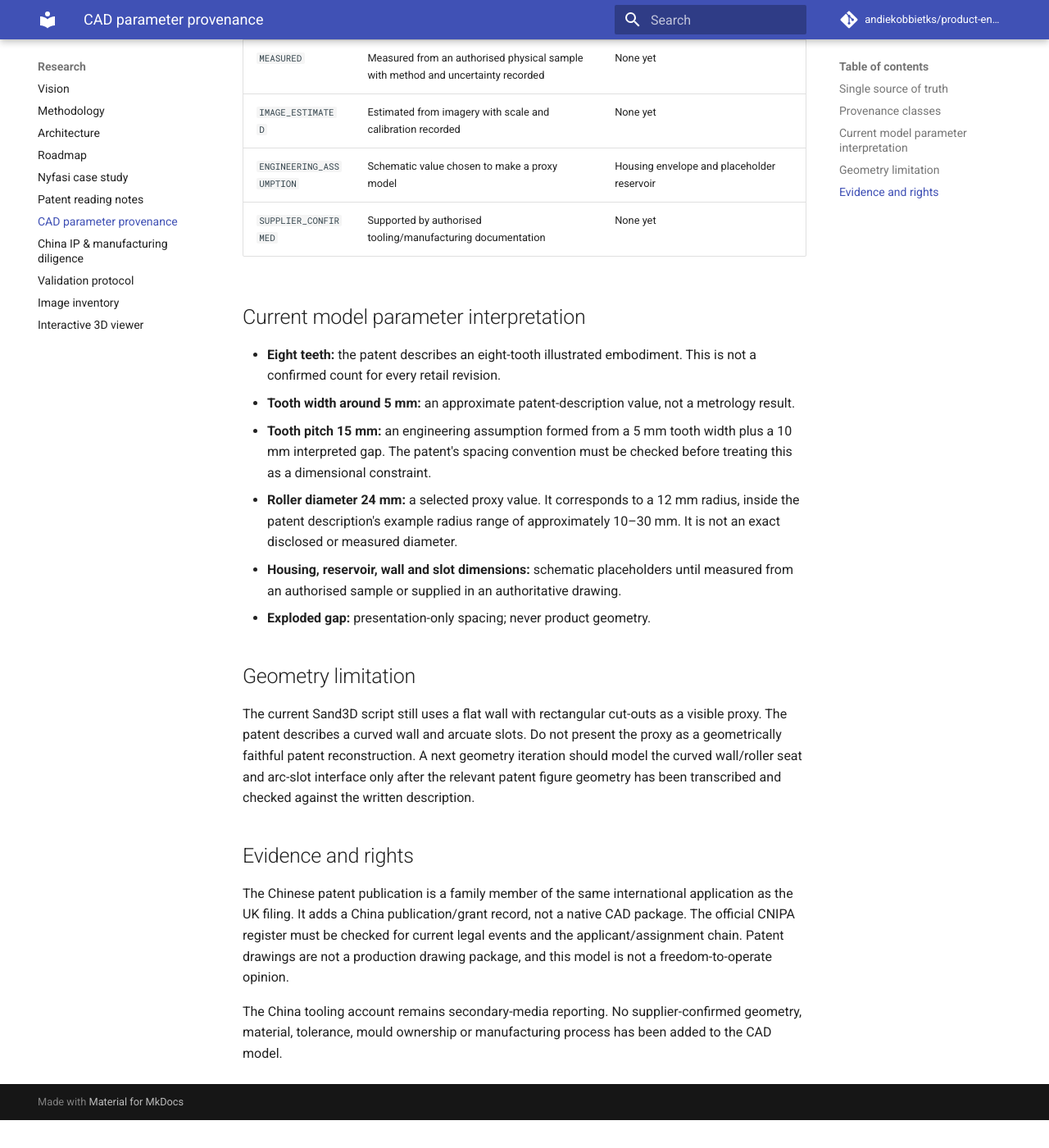
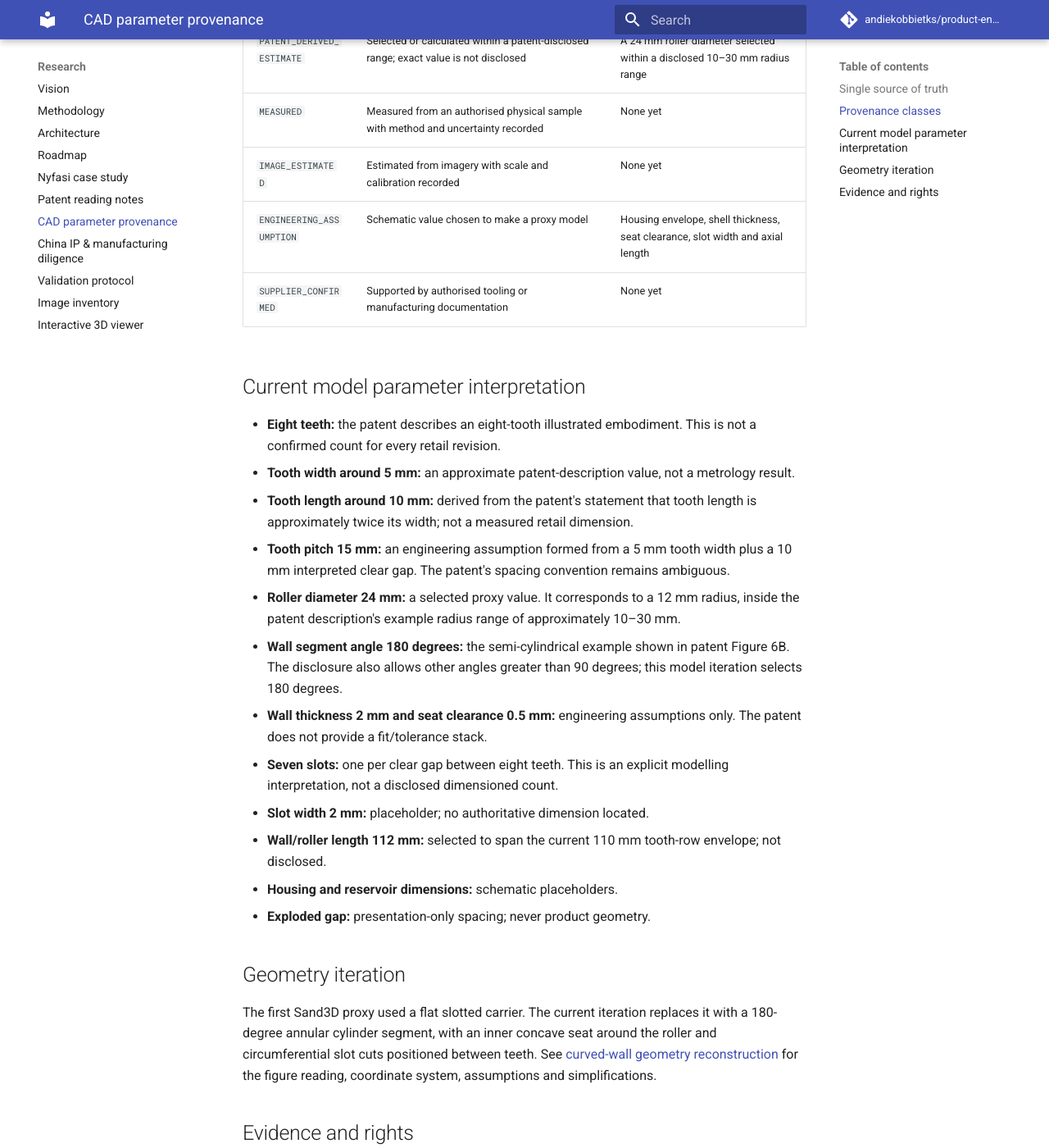
Before and after one commit to andiekobbietks/product-engineering-lab, an MkDocs documentation site: the page built from docs/experiments/cad-parameter-provenance.md, in a window 1280 px wide and 1400 px high, scrolled down 919 px. Shown: the whole window at 82% size. Built offline with MkDocs 1.6.1 and Material for MkDocs 9.7.7, drawn with Linux system fonts in a browser that asks for light colours; comment, search, counter and statistics services are not loaded; before the commit the page ends 2285 px from its top, so only the background shows below that; some of the changed text lies outside the part shown.

Commit message:
Update CAD provenance for curved-wall model

````diff
--- a/docs/experiments/cad-parameter-provenance.md
+++ b/docs/experiments/cad-parameter-provenance.md
@@ -6,37 +6,44 @@
 
 The Sand3D script loads numeric parameters from [cad-parameters.json](https://github.com/andiekobbietks/product-engineering-lab/blob/main/experiments/001-nyfasi-reconstruction/models/cad-parameters.json). Do not independently edit a second hard-coded parameter dictionary. Each parameter stores value, unit, provenance, evidence IDs, confidence and an explanatory note.
 
-Run the provenance check from the experiment directory:
+Run both checks from the experiment directory:
 
 ```bash
 python scripts/validate_provenance.py
+python scripts/validate_geometry.py
 ```
 
-This check does not require Sand3D. It checks source-ID integrity, required provenance labels and that the reconstruction script consumes the parameter ledger. It does not validate geometry, patent interpretation or engineering performance.
+The provenance check validates source-ID integrity and required labels. The geometry check validates internal relationships such as radii ordering, wall span, tooth-row envelope and slot placement. Neither check validates patent interpretation, geometry against a physical sample or engineering performance.
 
 ## Provenance classes
 
 | Class | Meaning | Example |
 |---|---|---|
-| `PATENT_DISCLOSED` | Explicitly described in a patent embodiment; not automatically a retail measurement | Eight teeth in the illustrated embodiment |
+| `PATENT_DISCLOSED` | Explicitly disclosed in patent text or an illustrated embodiment; not automatically a retail measurement | Eight teeth; Figure 6B semi-cylindrical wall |
 | `PATENT_DERIVED_ESTIMATE` | Selected or calculated within a patent-disclosed range; exact value is not disclosed | A 24 mm roller diameter selected within a disclosed 10–30 mm radius range |
 | `MEASURED` | Measured from an authorised physical sample with method and uncertainty recorded | None yet |
 | `IMAGE_ESTIMATED` | Estimated from imagery with scale and calibration recorded | None yet |
-| `ENGINEERING_ASSUMPTION` | Schematic value chosen to make a proxy model | Housing envelope and placeholder reservoir |
-| `SUPPLIER_CONFIRMED` | Supported by authorised tooling/manufacturing documentation | None yet |
+| `ENGINEERING_ASSUMPTION` | Schematic value chosen to make a proxy model | Housing envelope, shell thickness, seat clearance, slot width and axial length |
+| `SUPPLIER_CONFIRMED` | Supported by authorised tooling or manufacturing documentation | None yet |
 
 ## Current model parameter interpretation
 
 - **Eight teeth:** the patent describes an eight-tooth illustrated embodiment. This is not a confirmed count for every retail revision.
 - **Tooth width around 5 mm:** an approximate patent-description value, not a metrology result.
-- **Tooth pitch 15 mm:** an engineering assumption formed from a 5 mm tooth width plus a 10 mm interpreted gap. The patent's spacing convention must be checked before treating this as a dimensional constraint.
-- **Roller diameter 24 mm:** a selected proxy value. It corresponds to a 12 mm radius, inside the patent description's example radius range of approximately 10–30 mm. It is not an exact disclosed or measured diameter.
-- **Housing, reservoir, wall and slot dimensions:** schematic placeholders until measured from an authorised sample or supplied in an authoritative drawing.
+- **Tooth length around 10 mm:** derived from the patent's statement that tooth length is approximately twice its width; not a measured retail dimension.
+- **Tooth pitch 15 mm:** an engineering assumption formed from a 5 mm tooth width plus a 10 mm interpreted clear gap. The patent's spacing convention remains ambiguous.
+- **Roller diameter 24 mm:** a selected proxy value. It corresponds to a 12 mm radius, inside the patent description's example radius range of approximately 10–30 mm.
+- **Wall segment angle 180 degrees:** the semi-cylindrical example shown in patent Figure 6B. The disclosure also allows other angles greater than 90 degrees; this model iteration selects 180 degrees.
+- **Wall thickness 2 mm and seat clearance 0.5 mm:** engineering assumptions only. The patent does not provide a fit/tolerance stack.
+- **Seven slots:** one per clear gap between eight teeth. This is an explicit modelling interpretation, not a disclosed dimensioned count.
+- **Slot width 2 mm:** placeholder; no authoritative dimension located.
+- **Wall/roller length 112 mm:** selected to span the current 110 mm tooth-row envelope; not disclosed.
+- **Housing and reservoir dimensions:** schematic placeholders.
 - **Exploded gap:** presentation-only spacing; never product geometry.
 
-## Geometry limitation
+## Geometry iteration
 
-The current Sand3D script still uses a flat wall with rectangular cut-outs as a visible proxy. The patent describes a curved wall and arcuate slots. Do not present the proxy as a geometrically faithful patent reconstruction. A next geometry iteration should model the curved wall/roller seat and arc-slot interface only after the relevant patent figure geometry has been transcribed and checked against the written description.
+The first Sand3D proxy used a flat slotted carrier. The current iteration replaces it with a 180-degree annular cylinder segment, with an inner concave seat around the roller and circumferential slot cuts positioned between teeth. See [curved-wall geometry reconstruction](curved-wall-geometry.md) for the figure reading, coordinate system, assumptions and simplifications.
 
 ## Evidence and rights
 
````
